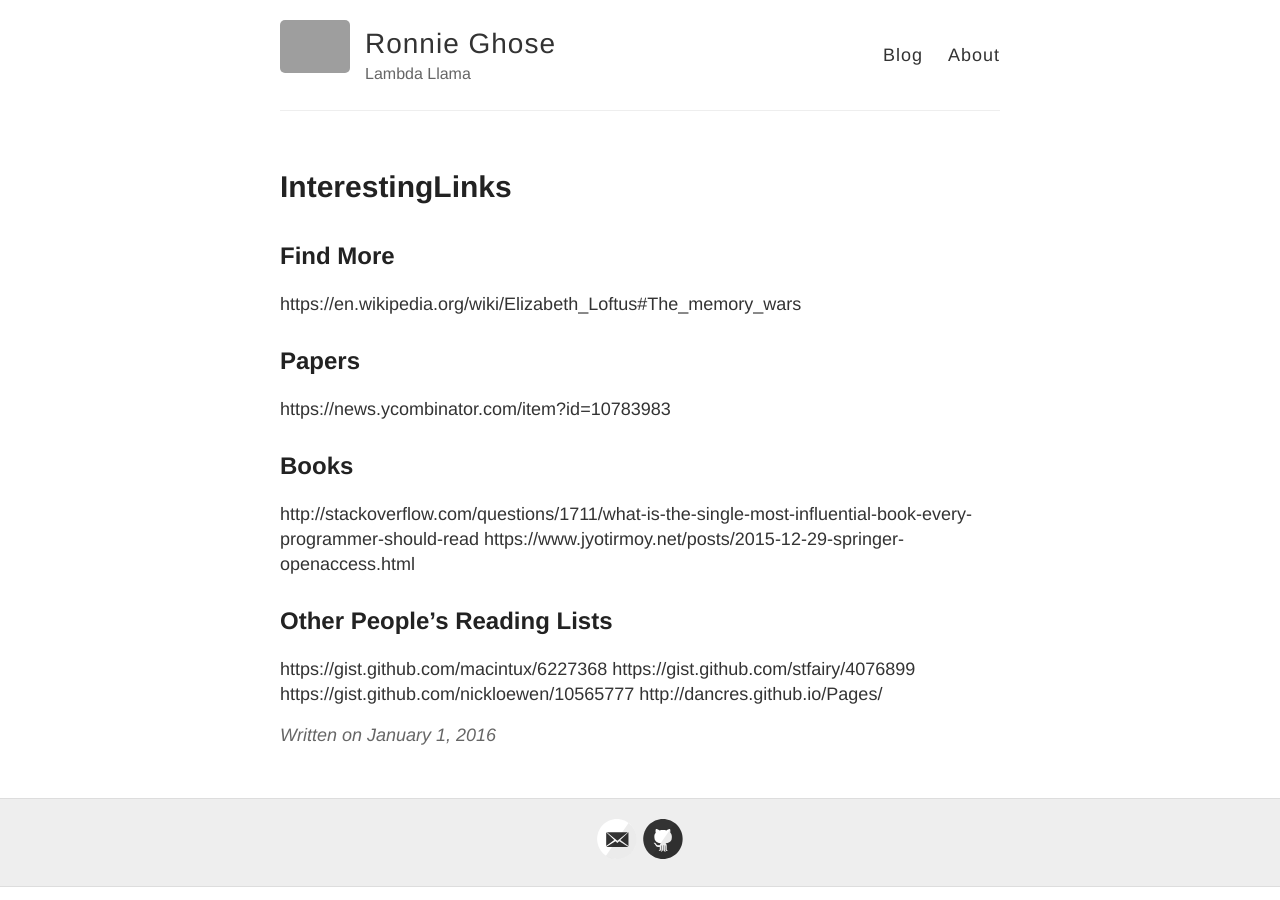
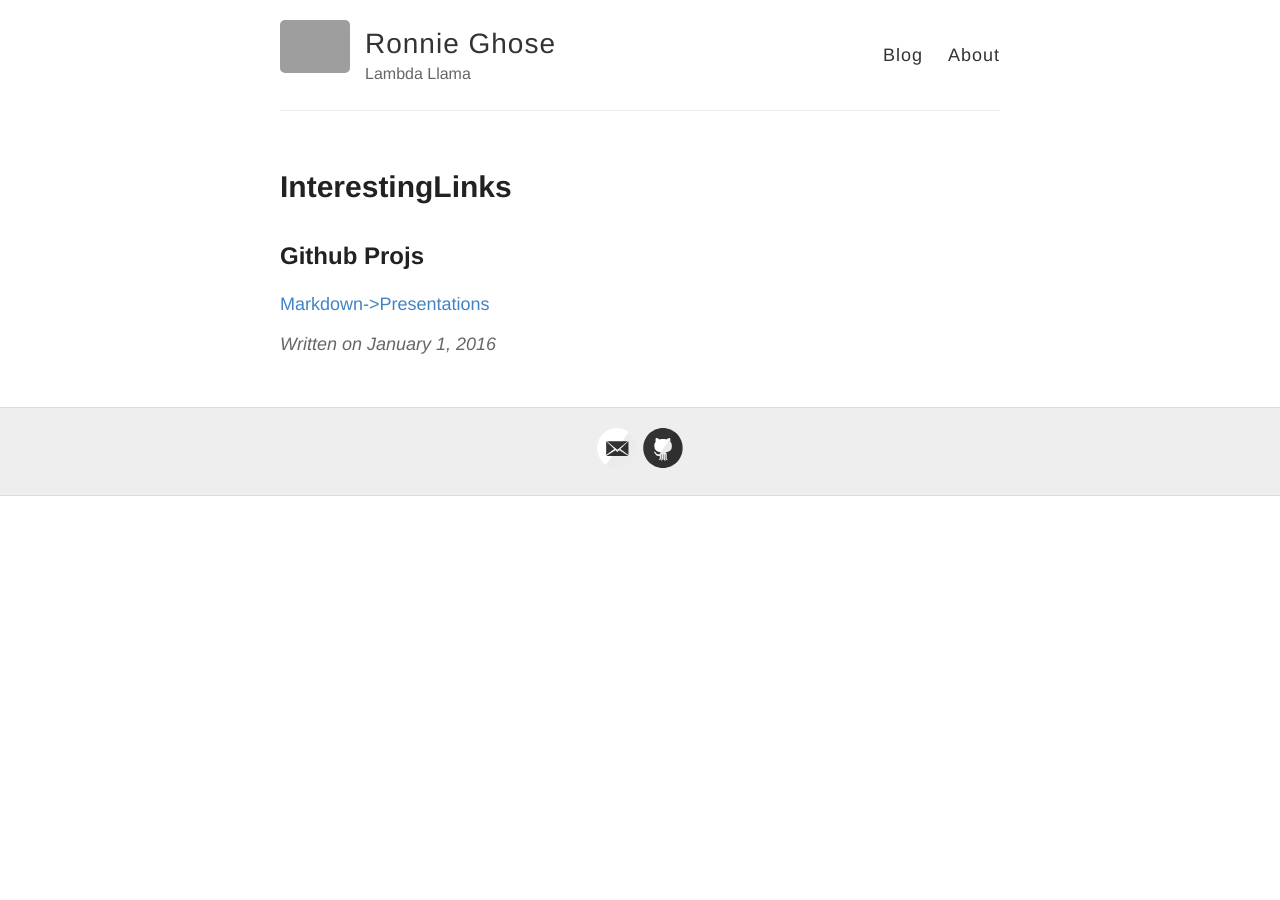
Before and after one commit to RONNCC/ronncc.github, a Jekyll site: the page built from _posts/2016-1-1-InterestingLinks.md, in a window 1280 px wide. Built offline with Jekyll 4.4.1, drawn with Linux system fonts in a browser that asks for light colours; comment, search, counter and statistics services are not loaded; grey boxes are pictures that could not be loaded.

Commit message:
update from Jekyller

```diff
--- a/_posts/2016-1-1-InterestingLinks.md
+++ b/_posts/2016-1-1-InterestingLinks.md
@@ -13,23 +13,5 @@ published: true
 
 ---
 
-
-## Find More
-
-https://en.wikipedia.org/wiki/Elizabeth_Loftus#The_memory_wars
-
-## Papers
-
-https://news.ycombinator.com/item?id=10783983
-
-## Books
-
-http://stackoverflow.com/questions/1711/what-is-the-single-most-influential-book-every-programmer-should-read
-https://www.jyotirmoy.net/posts/2015-12-29-springer-openaccess.html
-
-## Other People's Reading Lists
-
-https://gist.github.com/macintux/6227368
-https://gist.github.com/stfairy/4076899
-https://gist.github.com/nickloewen/10565777
-http://dancres.github.io/Pages/
+## Github Projs
+[Markdown->Presentations](https://github.com/shower/jekyller)
```
Also changed, not shown: other parts of _posts/2016-1-1-InterestingLinks.md (+1 -1 lines).
